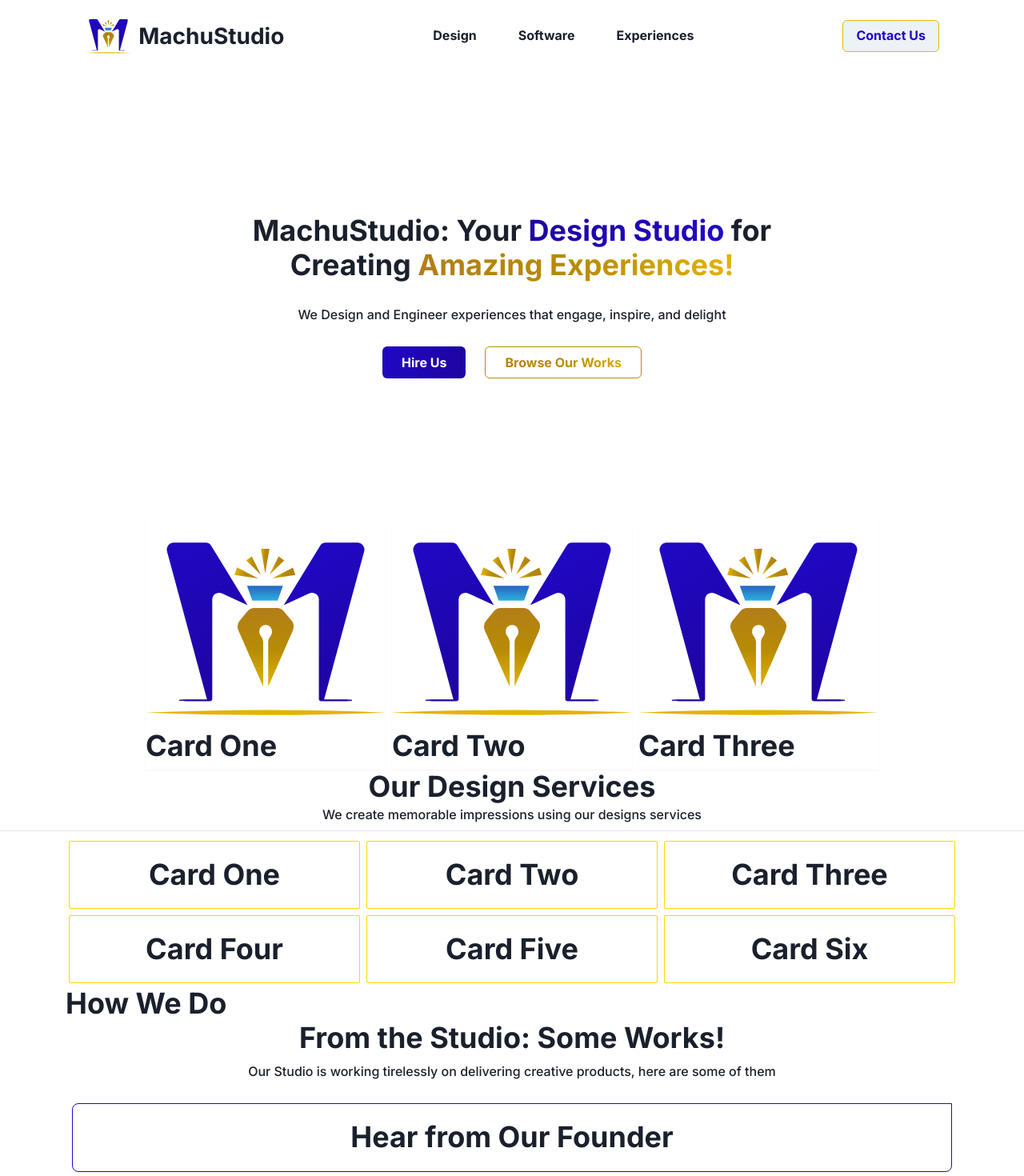
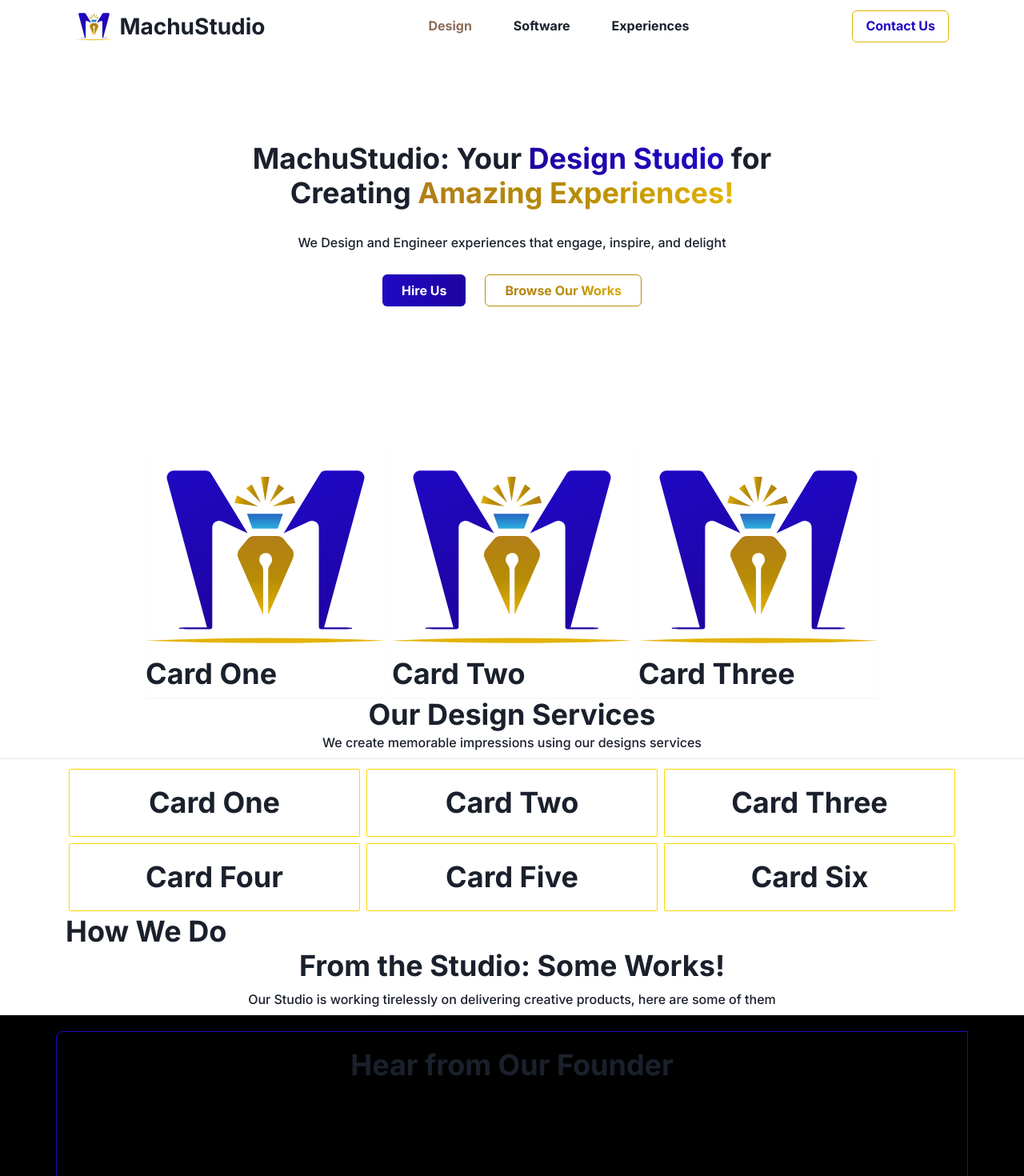
Before and after one commit to machuchesteven/machustudio, a React (Create React App) app: page / in a window 1280 px wide. Shown: the top 1470 px of the page at 80% size. Built offline with nearby package versions, Linux system fonts and the light colour scheme.

Commit message:
Blur Nav effect added

```diff
--- a/src/App.js
+++ b/src/App.js
@@ -1,13 +1,6 @@
-import { Box, Heading, Text, SimpleGrid } from "@chakra-ui/react"
 import Navigator from './components/Navigator'
 import Footer from './components/Footer'
-import { Container } from "react-bootstrap"
-import Newsletter from "./components/Newsletter"
 import { Routes, Route } from 'react-router-dom'
-
-// components for the homepage
-import LeaderNote from "./components/LeaderNote"
-import Hero from "./components/Hero"
 
 
 import ComingSoon from './pages/ComingSoon'
@@ -15,93 +8,20 @@ import SoftwaresPage from './pages/SoftwaresPage'
 import DesignPage from './pages/DesignPage'
 import ExperiencesPage from './pages/ExperiencesPage'
 import ErrorPage from "./pages/ErrorPage"
-
-
-const Services = () => {
-  // our design services
-  return <>
-    <Heading textAlign={'center'}>Our Design Services</Heading>
-    <Text mb={2} textAlign={'center'}>We create memorable impressions<br className="d-md-none" /> using our designs services</Text>
-    <hr className="w-75 mx-auto" />
-    <Container className='mt-2'>
-      <SimpleGrid columns={{ base: 2, md: 3 }} gx={1}>
-        <Box borderWidth={1} borderColor={"gold"} rounded="sm" m={1}>
-          <Heading textAlign={'center'} my={5}>
-            Card One
-          </Heading>
-        </Box>
-        <Box borderWidth={1} borderColor={"gold"} rounded="sm" m={1}>
-          <Heading textAlign={'center'} my={5}>
-            Card Two
-          </Heading></Box>
-        <Box borderWidth={1} borderColor={"gold"} rounded="sm" m={1}>
-          <Heading textAlign={'center'} my={5}>
-            Card Three
-          </Heading>
-        </Box>
-        <Box borderWidth={1} borderColor={"gold"} rounded="sm" m={1}>
-          <Heading textAlign={'center'} my={5}>
-            Card Four
-          </Heading>
-        </Box>
-        <Box borderWidth={1} borderColor={"gold"} rounded="sm" m={1}>
-          <Heading textAlign={'center'} my={5}>
-            Card Five
-          </Heading>
-        </Box>
-        <Box borderWidth={1} borderColor={"gold"} rounded="sm" m={1}>
-          <Heading textAlign={'center'} my={5}>
-            Card Six
-          </Heading>
-        </Box>
-      </SimpleGrid >
-    </Container>
-  </>
-}
-
-const HowWeDo = () => {
-  // explains how we do thing including empathizing, drawing and designing.
-  return <>
-    <Container>
-      <Heading>How We Do</Heading>
-    </Container>
-  </>
-}
-
-const Samples = () => {
-  return (<>
-    <Container>
-      <Heading textAlign={'center'}>From the Studio: Some Works! </Heading>
-      <Text textAlign={'center'} my={2}>Our Studio is working tirelessly on delivering creative products, here are some of them</Text>
-    </Container>
-  </>)
-}
-
-
-function Homepage() {
-  return (
-    <>
-      <Hero />
-      <Services />
-      <HowWeDo />
-      <Samples />
-      <LeaderNote />
-      <Newsletter />
-    </>
-  )
-}
-
-
+import ProjectPage from "./pages/ProjectPage"
+import HomePage from "./pages/HomePage"
 
 function App() {
   return (<>
     <Navigator />
     <Routes>
-      <Route path="" element={<Homepage />} />
+      <Route path="" element={<HomePage />} />
       <Route path="/coming-soon" element={<ComingSoon />} />
       <Route path="/design" element={<DesignPage />} />
       <Route path="/software" element={<SoftwaresPage />} />
       <Route path="/experiences" element={<ExperiencesPage />} />
+      <Route path="/design/*" element={<DesignPage />} />
+      <Route path="/project/*" element={<ProjectPage />} />
       <Route path="/*" element={<ErrorPage />} />
     </Routes>
     <Footer />
--- a/src/components/Footer.jsx
+++ b/src/components/Footer.jsx
@@ -71,8 +71,8 @@ const Footer = () => {
                     </Box>
                 </SimpleGrid>
             </Container>
-            <Box p={3} bg={"#0D1117"} w={'100hw'}>
-                <Text textAlign={'center'}>Copyright &copy; 2023 MachuStudio. All rights reserved</Text>
+            <Box p={5} bg={"rgba(13,17,23, 0.7)"} w={'100hw'} backdropFilter={'blur(15px)'}>
+                <Text textAlign={'center'} color={'white'}>Copyright &copy; 2023 MachuStudio. All rights reserved</Text>
             </Box>
         </Box>
     </>
--- a/src/components/Hero.jsx
+++ b/src/components/Hero.jsx
@@ -9,7 +9,7 @@ const Hero = () => {
                     <VStack>
                         <Heading textAlign={'center'}>MachuStudio: Your<br className="d-sm-block d-md-none" /> <Text as="span" bgGradient='linear(to-l, #2008c4, #1e04a0)' bgClip='text'>Design Studio</Text> for <br />Creating <Text as="span" bgGradient='linear(to-l, #e3b305,#b78c04, #b27e18)' bgClip='text'>Amazing<br className="d-sm-block d-md-none" /> Experiences!</Text></Heading>
                         <Text my={5} textAlign={'center'}>We Design and Engineer<br className="d-sm-block d-md-none" /> experiences that <br className="d-sm-block d-md-none" />engage, inspire, and delight</Text>
-                        <Stack spacing={6} direction={'row'}>
+                        <Stack spacing={6} direction={'row'} zIndex={'inherit'}>
                             <Button
                                 rounded={'md'}
                                 px={6}
@@ -17,7 +17,8 @@ const Hero = () => {
                                 bgGradient='linear(to-r, #2008c4, #1e04a0)'
                                 _hover={{
                                     bgGradient: 'linear(to-r,#1e04a0, #1a038c)',
-                                }}>
+                                }}
+                            >
                                 Hire Us
                             </Button>
                             <Button colorScheme="gold" borderWidth={1} borderColor={'#b78c04'} rounded={'md'} px={6} bgGradient='linear(to-l, #e3b305,#b78c04, #b27e18)' bgClip='text' _hover={{
--- /dev/null
+++ b/src/components/HowWeDo.jsx
@@ -0,0 +1,12 @@
+import { Box, Heading } from '@chakra-ui/react';
+
+const HowWeDo = () => {
+    // explains how we do thing including empathizing, drawing and designing.
+    return (<Box>
+        <Box className='container'>
+            <Heading>How We Do</Heading>
+        </Box>
+    </Box>)
+}
+
+export default HowWeDo;
--- a/src/components/LeaderNote.jsx
+++ b/src/components/LeaderNote.jsx
@@ -2,8 +2,8 @@ import { Box, Text, Heading } from "@chakra-ui/react";
 
 function LeaderNote() {
     return (<>
-        <Box className="container" p={{ base: 0, md: 5 }}>
-            <Box borderBottomRadius={'lg'} borderTopLeftRadius={'lg'} borderTopRightRadius={0} borderWidth={1} borderColor={'#2008c4'}>
+        <Box p={{ base: 0, md: 5 }} bg={'black'}>
+            <Box className="container" minH={'70vh'} borderBottomRadius={'lg'} borderTopLeftRadius={'lg'} borderTopRightRadius={0} borderWidth={1} borderColor={'#2008c4'}>
                 <Heading my={5} textAlign={'center'}>Hear from Our Founder</Heading>
                 <Text textAlign={'center'}></Text>
             </Box>
--- a/src/components/Navigator.jsx
+++ b/src/components/Navigator.jsx
@@ -59,30 +59,30 @@ function MobileDrawer() {
 
 export default function Navigator() {
   return (
-    <chakra.header id="header" className='container-lg'>
+    <chakra.header w={'full'} id="header" bg={'rgba(255, 255, 255, 0)'} position={{ base: null, md: 'fixed' }} >
       <Flex
-        w="100%"
         px="6"
-        py="5"
+        py="3"
         align="center"
         justify="space-between"
+        className='container-lg'
       >
         <HStack as={Link} to={'/'}>
-          <Image src={Logo} h="50px" /><Text fontSize="28px" as='b' display={{ base: "none", md: "flex" }}><Text as="span" bg="gradient"> Machu</Text>Studio</Text>
+          <Image src={Logo} h="40px" /><Text fontSize="28px" as='b' display={{ base: "none", md: "flex" }}><Text as="span" bg="gradient"> Machu</Text>Studio</Text>
         </HStack>
-        <HStack as="nav" spacing={{ base: "2", lg: "5" }} display={{ base: "none", md: "flex" }}>
+        <HStack as="nav" borderRadius={'xl'} bg={'rgba(255, 255, 255, 0.4)'} px={{ base: null, md: 10 }} spacing={{ base: "2", lg: "5" }} display={{ base: "none", md: "flex" }} backdropFilter={'blur(10px)'} >
           <Link to='/design'>
-            <Button variant="nav">Design</Button>
+            <Button variant="nav" color={'#8B6E58'}>Design</Button>
           </Link>
-          <Link to='/software'>
-            <Button variant="nav">Software</Button>
+          <Link to='/software' color={'#808080'}>
+            <Button variant="nav" >Software</Button>
           </Link>
-          <Link to='/experiences'>
+          <Link to='/experiences' color={'#6B8EAB'}>
             <Button variant="nav">Experiences</Button>
           </Link>
         </HStack>
         <HStack>
-          <Button borderColor={'#e3b305'} borderWidth={1} color={'#2008c4'}>
+          <Button borderColor={'#e3b305'} borderWidth={1} color={'#2008c4'} bg={"rgba(255, 255, 255, .4)"} backdropFilter="blur(3px)">
             Contact Us
           </Button>
           <MobileDrawer />
--- /dev/null
+++ b/src/components/Samples.jsx
@@ -0,0 +1,13 @@
+import { Box, Heading, Text } from '@chakra-ui/react';
+
+const Samples = () => {
+    return (<Box>
+        <Box className='container'>
+            <Heading textAlign={'center'}>From the Studio: Some Works! </Heading>
+            <Text textAlign={'center'} my={2}>Our Studio is working tirelessly on delivering creative products, here are some of them</Text>
+        </Box>
+    </Box>)
+}
+
+
+export default Samples;
--- a/src/components/Services.jsx
+++ b/src/components/Services.jsx
@@ -1,56 +1,45 @@
-import React from 'react'
-import { Box, Heading, Text, SimpleGrid, UnorderedList, ListItem, Center, ChakraProvider } from '@chakra-ui/react'
-import { Container } from 'react-bootstrap'
-import { MdEmail } from 'react-icons/md'
-
-
+import { Heading, SimpleGrid, Box, Text } from "@chakra-ui/react"
 
 const Services = () => {
-    return (<>
-        <Container className="mt-md-5 mt-2">
-            <ChakraProvider>
-            <Box>
-                <Heading className="text-center" size={['lg', null, '2xl']}>Our Services and Products</Heading>
+  // our design services
+  return <>
+    <Heading textAlign={'center'}>Our Design Services</Heading>
+    <Text mb={2} textAlign={'center'}>We create memorable impressions<br className="d-md-none" /> using our designs services</Text>
+    <hr className="w-75 mx-auto" />
+    <Box className='container' mt={2}>
+      <SimpleGrid columns={{ base: 2, md: 3 }} gx={1}>
+        <Box borderWidth={1} borderColor={"gold"} rounded="sm" m={1}>
+          <Heading textAlign={'center'} my={5}>
+            Card One
+          </Heading>
         </Box>
-            <SimpleGrid columns={{ sm: 3, md: 3 }} spacingX={1} mt={5}>
-                <Box mb={[2, null, null]}>
-                    <Heading size='lg' ml={[5, null, null]} className="text-md-center">Branding</Heading>
-                    <Box mt={[2, null, 5]} pl={2} justify={'center'}>
-                        <UnorderedList listStyleType={'none'} justifyContent='center' alignItems='center' jsutifyItems='center'>
-                            <ListItem m={1} className="text-md-center">Logo Design</ListItem>
-                            <ListItem m={1} className="text-md-center">Cards Design</ListItem>
-                            <ListItem m={1} className="text-md-center">Posters</ListItem>
-                            <ListItem m={1} className="text-md-center">Printables</ListItem>
-                        </UnorderedList>
+        <Box borderWidth={1} borderColor={"gold"} rounded="sm" m={1}>
+          <Heading textAlign={'center'} my={5}>
+            Card Two
+          </Heading></Box>
+        <Box borderWidth={1} borderColor={"gold"} rounded="sm" m={1}>
+          <Heading textAlign={'center'} my={5}>
+            Card Three
+          </Heading>
         </Box>
+        <Box borderWidth={1} borderColor={"gold"} rounded="sm" m={1}>
+          <Heading textAlign={'center'} my={5}>
+            Card Four
+          </Heading>
         </Box>
-                <Box mb={[2, null, null]} >
-                    <Heading size='lg' ml={[5, null, null]} className="text-md-center" pl={2}>3D</Heading>
-                    <Box mt={[2, null, 5]} pl={2} >
-                        <UnorderedList listStyleType={'none'} className='justify-content-center'>
-                            <ListItem className="text-md-center" m={1}>Products Design</ListItem>
-                            <ListItem className="text-md-center" m={1}>Interior Designs</ListItem>
-                            <ListItem className="text-md-center" m={1}>3D ads Designs</ListItem>
-                            <ListItem className="text-md-center" m={1}>Animations</ListItem>
-                        </UnorderedList>
+        <Box borderWidth={1} borderColor={"gold"} rounded="sm" m={1}>
+          <Heading textAlign={'center'} my={5}>
+            Card Five
+          </Heading>
         </Box>
+        <Box borderWidth={1} borderColor={"gold"} rounded="sm" m={1}>
+          <Heading textAlign={'center'} my={5}>
+            Card Six
+          </Heading>
         </Box>
-                <Box mb={[2, null, null]}>
-                    <Heading size='lg' ml={[5, null, null]} className="text-md-center">Softwares</Heading>
-                    <Box mt={[2, null, 5]} pl={2} pb={[2, null, 5]} centerContent>
-                        <UnorderedList listStyleType={'none'} >
-                            <ListItem className="text-md-center" m={1}>UI/UX</ListItem>
-                            <ListItem className="text-md-center" m={1}>Mobile Apps</ListItem>
-                            <ListItem className="text-md-center" m={1}>Website</ListItem>
-                            <ListItem className="text-md-center" m={1}>Automations</ListItem>
-                        </UnorderedList>
+      </SimpleGrid >
     </Box>
-                </Box>
-            </SimpleGrid>
-            </ChakraProvider>
-        </Container>
-    </>)
+  </>
 }
 
-
 export default Services;
--- /dev/null
+++ b/src/pages/HomePage.js
@@ -0,0 +1,22 @@
+import Hero from "../components/Hero";
+import Services from "../components/Services";
+import HowWeDo from "../components/HowWeDo";
+import Samples from "../components/Samples";
+import Newsletter from "../components/Newsletter";
+import LeaderNote from "../components/LeaderNote";
+
+
+const HomePage = () => {
+    return (
+        <>
+            <Hero />
+            <Services />
+            <HowWeDo />
+            <Samples />
+            <LeaderNote />
+            <Newsletter />
+        </>
+    )
+}
+
+export default HomePage;
--- a/src/pages/ProjectPage.js
+++ b/src/pages/ProjectPage.js
@@ -20,7 +20,6 @@ const ProjectPage = () => {
                     </BreadcrumbItem>
                 </Breadcrumb>
             </Box>
-
         </Container>
     </ChakraProvider >
 }
```
Also changed, not shown: src/pages/ErrorPage.jsx (+5 -3 lines). Lines whose indentation alone changed are shown as unchanged.
